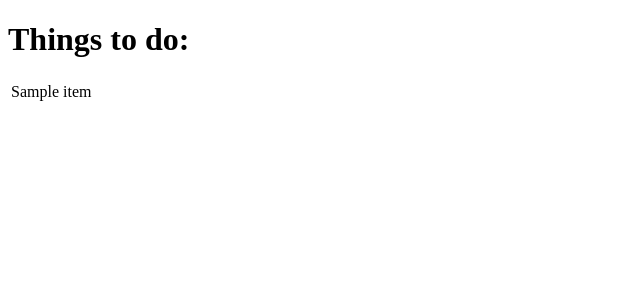
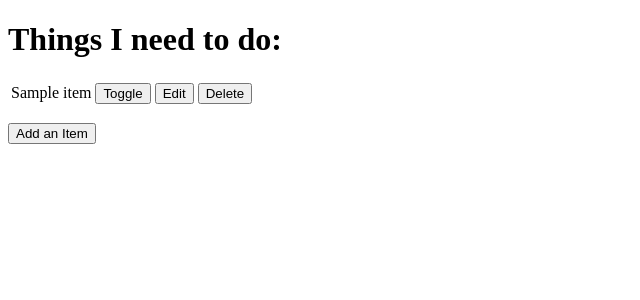
Before and after one commit to Camdah77/djangotodo, a Django app: template todo/templates/todo/todo_list.html in a window 1280 px wide. Shown: the top 300 px of the page, without its empty margins (0-640 px from the left). Run offline with Django 3.2, Linux system fonts and the light colour scheme; the template is opened without the code that fills it: most values are stand-ins (such as "Sample title", 1, 10 or a date in 2020).

Commit message:
add items html

```diff
--- a/todo/templates/todo/todo_list.html
+++ b/todo/templates/todo/todo_list.html
@@ -4,11 +4,10 @@
     <meta charset="UTF-8" />
     <meta http-equiv="X-UA-Compatible" content="IE=edge" />
     <meta name="viewport" content="width=device-width, initial-scale=1.0" />
-    <title>Document</title>
+    <title>Todo List</title>
   </head>
   <body>
-    <h1>Things to do:</h1>
-
+    <h1>Things I need to do:</h1>
     <table>
       {% for item in items %}
       <tr>
@@ -17,13 +16,30 @@
         {% else %}
         <td>{{ item.name }}</td>
         {% endif %}
+        <td>
+          <a href="/toggle/{{ item.id }}">
+            <button>Toggle</button>
+          </a>
+        </td>
+        <td>
+          <a href="/edit/{{ item.id }}">
+            <button>Edit</button>
+          </a>
+        </td>
+        <td>
+          <a href="/delete/{{ item.id }}">
+            <button>Delete</button>
+          </a>
+        </td>
       </tr>
       {% empty %}
       <tr>
-        <td>Well done! You have nothing to do!</td>
+        <td>You have nothing to do</td>
       </tr>
-      <a href ="/add">Add an Item</a>
       {% endfor %}
     </table>
+    <p>
+      <a href="/add"> <button>Add an Item</button></a>
+    </p>
   </body>
 </html>
```
Also changed, not shown: todo/templates/todo/add_item.html (+21 -0 lines), todo/views.py (+8 -2 lines), db.sqlite3.
